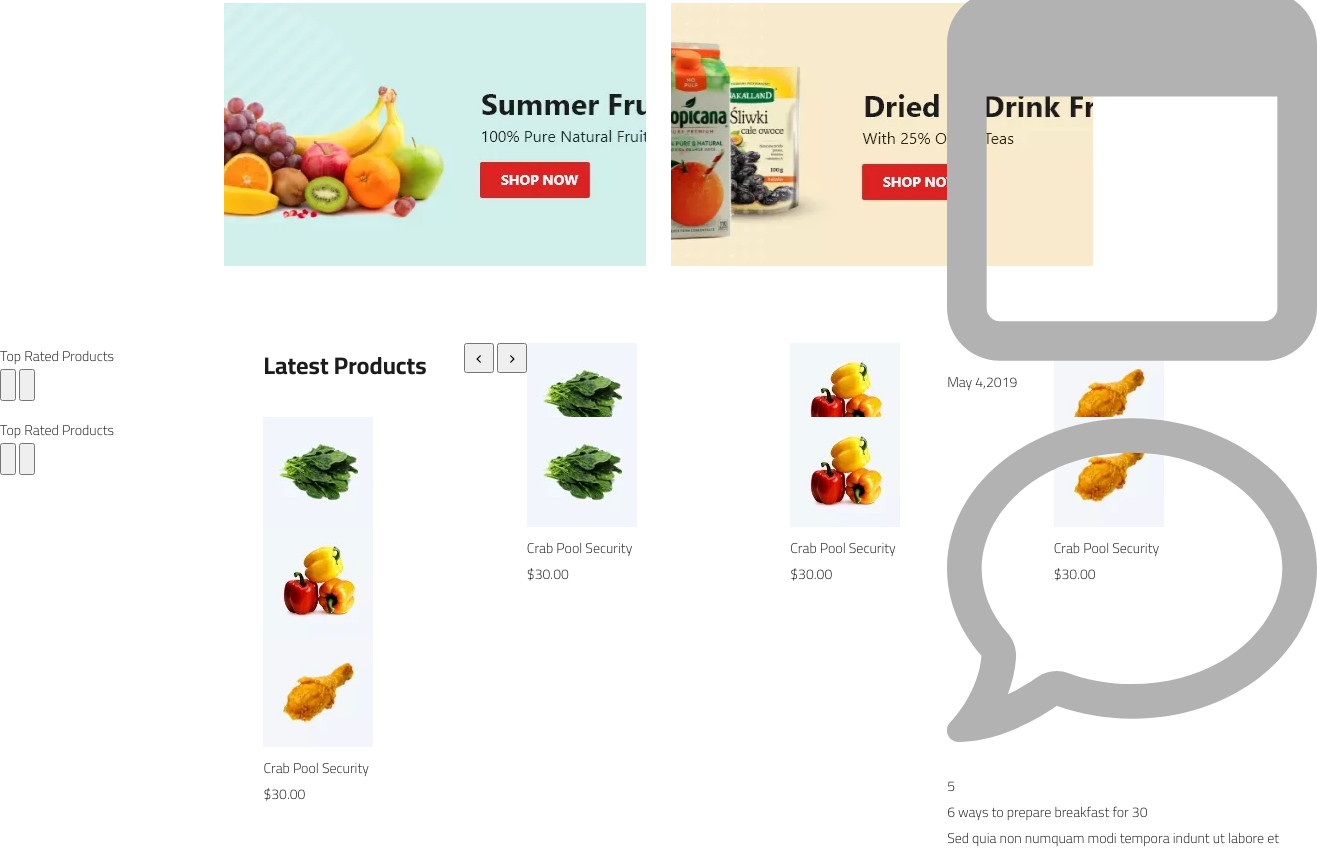
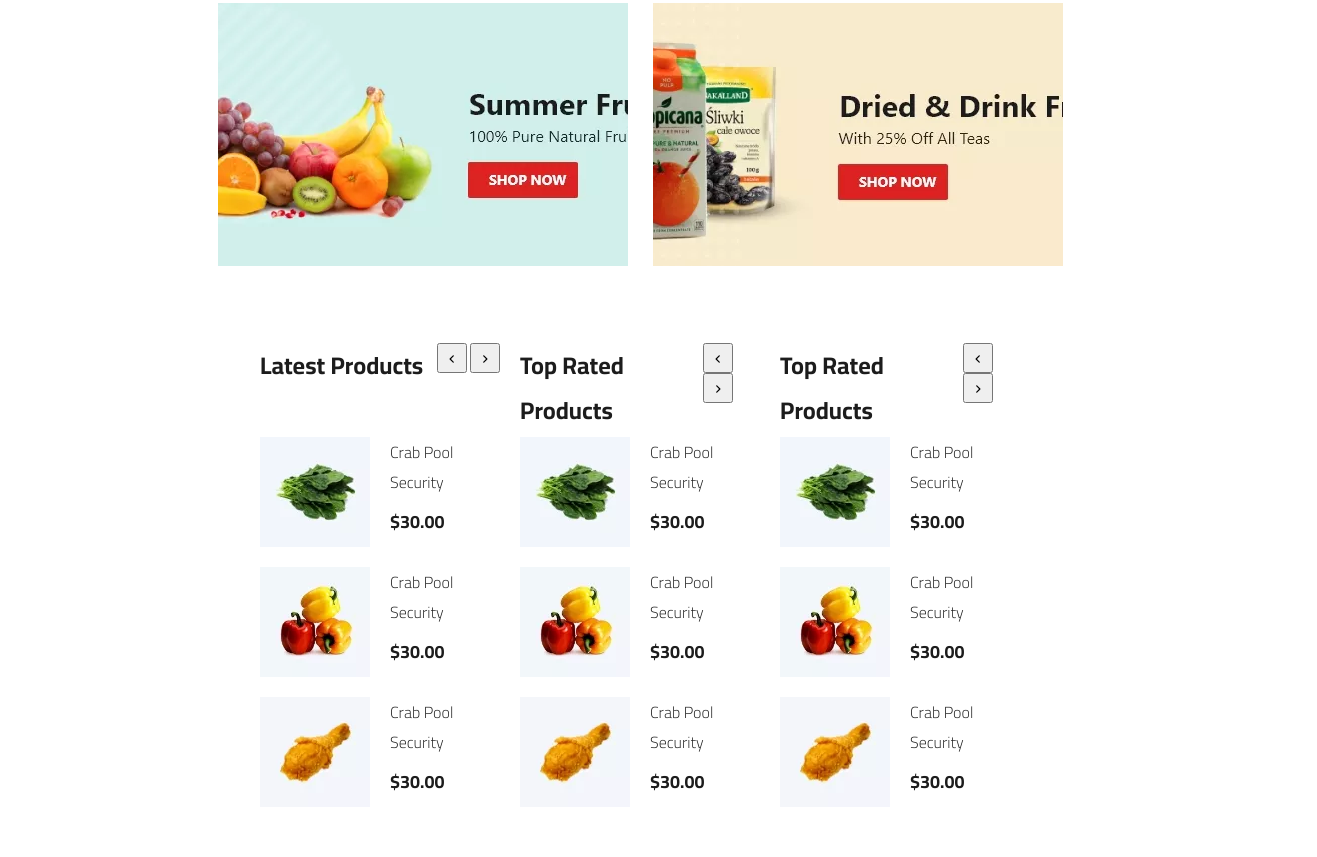
Before and after one commit to errequatro/Atividades---Cotemig-02, a plain HTML site: page index.html in a window 1280 px wide. Shown: the part 1943-2800 px from the top of the page, 1317 px wide, since content can reach past the window. Drawn offline with Linux system fonts and the light colour scheme.

Commit message:
Update style.css

```diff
--- a/style.css
+++ b/style.css
@@ -7,7 +7,7 @@
     font-size: 14PX;
 }
 
-header{
+header {
     background-color: #f5f5f5;
     height: 45px;
     display: flex;
@@ -16,7 +16,7 @@ header{
     padding: 0 17%;
 }
 
-H5{
+H5 {
     font-size: 18px;
     color: #1c1c1c;
     font-weight: 700;
@@ -26,127 +26,127 @@ H5{
     background: #ffffff;
 }
 
-#header_top_left{
+#header_top_left {
     width: 36%;
     display: flex;
     align-items: center;
 }
 
-#header_top_left p{
+#header_top_left p {
     margin: 15px;
 }
 
-#mail-icon{
+#mail-icon {
     height: 14px;
     width: 14px;
 }
 
 
-#header_top_right{
+#header_top_right {
     width: 30%;
     display: flex;
     justify-content: space-evenly;
     align-items: center;
 }
 
-#facebook-icon{
+#facebook-icon {
     width: 8px;
     height: 14px;
 }
 
-#twitter-icon{
+#twitter-icon {
     width: 13px;
     height: 14px;
 }
 
-#linkedin-icon{
+#linkedin-icon {
     width: 12px;
     height: 14px;
 }
 
-#pinterest-icon{
+#pinterest-icon {
     width: 10px;
     height: 14px;
 }
 
-#arrow-english{
+#arrow-english {
     width: 14px;
     height: 14px;
 }
 
-#user-icon{
+#user-icon {
     width: 10px;
     height: 14px;
 }
 
 
-.main{
+.main {
     display: grid;
     grid-template-columns: repeat(6, 1fr);
-    grid-template-rows: 80px 80px 431px 50px 270px 80px 170px 1000px 80px 464px;
+    grid-template-rows: 80px 80px 431px 50px 270px 80px 170px 1000px 80px 464px 50px 654px 50px;
     column-gap: 25px;
 }
 
-#logo{
+#logo {
     grid-column: 2;
     display: flex;
     align-items: center;
 }
 
-#logo img{
+#logo img {
     height: 50px;
     width: 119px;
 }
 
-#nav{
+#nav {
     grid-column: 3/6;
     display: flex;
     align-items: center;
 }
 
-#nav-menu{
+#nav-menu {
     display: flex;
     width: 75%;
     align-items: center;
     justify-content: space-around;
 }
 
-#nav-menu a{
+#nav-menu a {
     font-weight: 700;
     letter-spacing: 2px;
     text-decoration: none;
 }
 
-#nav-shop{
+#nav-shop {
     display: flex;
     width: 50%;
     align-items: center;
     justify-content: end;
 }
 
-#nav-shop a{
+#nav-shop a {
     margin-right: 15px;
 }
 
-#nav-shop p{
+#nav-shop p {
     margin-left: 15px;
 }
 
-#heart-icon{
+#heart-icon {
     height: 18px;
     width: 18px;
 }
 
-#shopping-bag-icon{
+#shopping-bag-icon {
     height: 20px;
     width: 18px;
 }
 
-#nav-shop a i svg{
+#nav-shop a i svg {
     padding-top: 3px;
 }
 
-#nav-shop a span{
+#nav-shop a span {
     height: 13px;
     width: 13px;
     background: #7fad39;
@@ -160,24 +160,24 @@ H5{
     position: absolute;
 }
 
-#nav-shop-money{
+#nav-shop-money {
     color: #252525;
     font-weight: 700;
 
 }
 
-#menu{
+#menu {
     grid-column: 2;
     grid-row: 2/4;
 }
 
-#menu>div>h3{
+#menu>div>h3 {
     font-size: 18px;
     font-weight: 700;
     color: #ffffff;
 }
 
-#menu-dropdown-select{
+#menu-dropdown-select {
     display: flex;
     align-items: center;
     height: 47px;
@@ -185,7 +185,7 @@ H5{
     position: relative;
 }
 
-#menu-dropdown-select>input{
+#menu-dropdown-select>input {
     position: absolute;
     left: 10%;
     width: 100%;
@@ -193,36 +193,36 @@ H5{
     opacity: 100;
 }
 
-#menu-dropdown{
+#menu-dropdown {
     border: #6f6f6f;
 }
 
-#menu-dropdown>ul>li{
+#menu-dropdown>ul>li {
     font-size: 16px;
     color: black;
     line-height: 39px;
     display: block;
 }
 
-#bars-icon{
+#bars-icon {
     width: 13px;
     height: 16px;
     margin-right: 10px;
     margin-left: 40px;
 }
 
-#arrow-icon{
+#arrow-icon {
     height: 18px;
     width: 27px;
     margin-left: 20px;
 }
 
-#busca{
+#busca {
     grid-row: 2;
     grid-column: 3/6;
 }
 
-#banner{
+#banner {
     grid-row: 3;
     grid-column: 3/6;
     background-image: url(img/banner.jpg);
@@ -230,14 +230,14 @@ H5{
     align-items: center;
 }
 
-#banner-text{
+#banner-text {
     border: none;
     height: 250px;
     width: 355px;
     padding-left: 75px;
 }
 
-#banner>div>span{
+#banner>div>span {
     font-size: 14px;
     text-transform: uppercase;
     font-weight: 700;
@@ -245,7 +245,7 @@ H5{
     color: #7fad39;
 }
 
-#banner>div>h2{
+#banner>div>h2 {
     font-size: 46px;
     color: #252525;
     line-height: 52px;
@@ -253,7 +253,7 @@ H5{
     margin: 10px 0;
 }
 
-#banner>div>p{
+#banner>div>p {
     font-size: 16px;
     font-family: "Cairo", sans-serif;
     color: #6f6f6f;
@@ -262,7 +262,7 @@ H5{
     margin: 0 0 17px 0;
 }
 
-#banner>div>button{
+#banner>div>button {
     font-size: 14px;
     padding: 10px 28px 10px;
     color: #ffffff;
@@ -273,7 +273,7 @@ H5{
     border: none;
 }
 
-#prod01{
+#prod01 {
     grid-row: 5;
     grid-column: 2;
     background-image: url(img/cat-1.jpg);
@@ -282,12 +282,12 @@ H5{
     justify-content: center;
 }
 
-#prod01>h5{
+#prod01>h5 {
     width: 200px;
     text-align: center;
 }
 
-#prod02{
+#prod02 {
     grid-row: 5;
     grid-column: 3;
     background-image: url(img/cat-2.jpg);
@@ -296,12 +296,12 @@ H5{
     justify-content: center;
 }
 
-#prod02>h5{
+#prod02>h5 {
     width: 200px;
     text-align: center;
 }
 
-#prod03{
+#prod03 {
     grid-row: 5;
     grid-column: 4;
     background-image: url(img/cat-3.jpg);
@@ -310,12 +310,12 @@ H5{
     justify-content: center;
 }
 
-#prod03>h5{
+#prod03>h5 {
     width: 200px;
     text-align: center;
 }
 
-#prod04{
+#prod04 {
     grid-row: 5;
     grid-column: 5;
     background-image: url(img/cat-4.jpg);
@@ -324,12 +324,12 @@ H5{
     justify-content: center;
 }
 
-#prod04>h5{
+#prod04>h5 {
     width: 200px;
     text-align: center;
 }
 
-#product-top{
+#product-top {
     grid-row: 7;
     grid-column: 2/6;
     display: flex;
@@ -338,34 +338,34 @@ H5{
     flex-direction: column;
 }
 
-#product-top>h2{
+#product-top>h2 {
     font-weight: 700;
     font-size: 36px;
 }
 
-#green-line{
+#green-line {
     width: 80px;
     height: 4px;
     background-color: #7fad39;
-    margin-bottom: 45px;
+    margin-bottom: 40px;
 }
 
-#product-selection{
+#product-selection {
     display: flex;
     width: 35%;
     justify-content: space-between
 }
 
-#product-selection>a{
+#product-selection>a {
     font-size: 18px;
     text-decoration: none;
 }
 
-#product-selection-select{
+#product-selection-select {
     font-weight: 500;
 }
 
-#products-value{
+#products-value {
     grid-row: 8;
     grid-column: 1/7;
     column-gap: 25px;
@@ -374,14 +374,14 @@ H5{
     grid-template-rows: 270px 80px 270px 80px 40px 263px;
 }
 
-#product01{
+#product01 {
     grid-row: 1;
     grid-column: 2;
     background-image: url(img/feature-1.jpg);
     background-position: center 0;
 }
 
-#price-prod01{
+#price-prod01 {
     grid-row: 2;
     grid-column: 2;
     display: flex;
@@ -389,25 +389,25 @@ H5{
     align-items: center;
 }
 
-#price-prod01 a{
+#price-prod01 a {
     text-decoration: none;
     font-size: 16px;
 }
 
-#price-prod01 h3{
+#price-prod01 h3 {
     color: #252525;
     font-weight: 700;
     font-size: 18px;
 }
 
-#product02{
+#product02 {
     grid-row: 1;
     grid-column: 3;
     background-image: url(img/feature-2.jpg);
     background-position: center 0;
 }
 
-#price-prod02{
+#price-prod02 {
     grid-row: 2;
     grid-column: 3;
     display: flex;
@@ -415,25 +415,25 @@ H5{
     align-items: center;
 }
 
-#price-prod02 a{
+#price-prod02 a {
     text-decoration: none;
     font-size: 16px;
 }
 
-#price-prod02 h3{
+#price-prod02 h3 {
     color: #252525;
     font-weight: 700;
     font-size: 18px;
 }
 
-#product03{
+#product03 {
     grid-row: 1;
     grid-column: 4;
     background-image: url(img/feature-3.jpg);
     background-position: center 0;
 }
 
-#price-prod03{
+#price-prod03 {
     grid-row: 2;
     grid-column: 4;
     display: flex;
@@ -441,25 +441,25 @@ H5{
     align-items: center;
 }
 
-#price-prod03 a{
+#price-prod03 a {
     text-decoration: none;
     font-size: 16px;
 }
 
-#price-prod03 h3{
+#price-prod03 h3 {
     color: #252525;
     font-weight: 700;
     font-size: 18px;
 }
 
-#product04{
+#product04 {
     grid-row: 1;
     grid-column: 5;
     background-image: url(img/feature-4.jpg);
     background-position: center 0;
 }
 
-#price-prod04{
+#price-prod04 {
     grid-row: 2;
     grid-column: 5;
     display: flex;
@@ -467,25 +467,25 @@ H5{
     align-items: center;
 }
 
-#price-prod04 a{
+#price-prod04 a {
     text-decoration: none;
     font-size: 16px;
 }
 
-#price-prod04 h3{
+#price-prod04 h3 {
     color: #252525;
     font-weight: 700;
     font-size: 18px;
 }
 
-#product05{
+#product05 {
     grid-row: 3;
     grid-column: 2;
     background-image: url(img/feature-5.jpg);
     background-position: center 0;
 }
 
-#price-prod05{
+#price-prod05 {
     grid-row: 4;
     grid-column: 2;
     display: flex;
@@ -493,25 +493,25 @@ H5{
     align-items: center;
 }
 
-#price-prod05 a{
+#price-prod05 a {
     text-decoration: none;
     font-size: 16px;
 }
 
-#price-prod05 h3{
+#price-prod05 h3 {
     color: #252525;
     font-weight: 700;
     font-size: 18px;
 }
 
-#product06{
+#product06 {
     grid-row: 3;
     grid-column: 3;
     background-image: url(img/feature-6.jpg);
     background-position: center 0;
 }
 
-#price-prod06{
+#price-prod06 {
     grid-row: 4;
     grid-column: 3;
     display: flex;
@@ -519,25 +519,25 @@ H5{
     align-items: center;
 }
 
-#price-prod06 a{
+#price-prod06 a {
     text-decoration: none;
     font-size: 16px;
 }
 
-#price-prod06 h3{
+#price-prod06 h3 {
     color: #252525;
     font-weight: 700;
     font-size: 18px;
 }
 
-#product07{
+#product07 {
     grid-row: 3;
     grid-column: 4;
     background-image: url(img/feature-7.jpg);
     background-position: center 0;
 }
 
-#price-prod07{
+#price-prod07 {
     grid-row: 4;
     grid-column: 4;
     display: flex;
@@ -545,25 +545,25 @@ H5{
     align-items: center;
 }
 
-#price-prod07 a{
+#price-prod07 a {
     text-decoration: none;
     font-size: 16px;
 }
 
-#price-prod07 h3{
+#price-prod07 h3 {
     color: #252525;
     font-weight: 700;
     font-size: 18px;
 }
 
-#product08{
+#product08 {
     grid-row: 3;
     grid-column: 5;
     background-image: url(img/feature-8.jpg);
     background-position: center 0;
 }
 
-#price-prod08{
+#price-prod08 {
     grid-row: 4;
     grid-column: 5;
     display: flex;
@@ -571,40 +571,42 @@ H5{
     align-items: center;
 }
 
-#price-prod08 a{
+#price-prod08 a {
     text-decoration: none;
     font-size: 16px;
 }
 
-#price-prod08 h3{
+#price-prod08 h3 {
     color: #252525;
     font-weight: 700;
     font-size: 18px;
 }
 
-#product-banner01{
+#product-banner01 {
     grid-row: 6;
     grid-column: 2/4;
     background-image: url(img/banner-1.jpg);
     background-position: center 0;
 }
 
-#product-banner02{
+#product-banner02 {
     grid-row: 6;
     grid-column: 4/6;
     background-image: url(img/banner-2.jpg);
     background-position: center 0;
 }
 
-#latest-products{
+#latest-products {
     grid-row: 10;
     grid-column: 1/7;
     display: grid;
     grid-template-columns: repeat(5, 1fr);
     grid-template-rows: 74px 110px 110px 110px;
+    row-gap: 20px;
+    column-gap: 20px;
 }
 
-#latest-products-title1{
+#latest-products-title1 {
     grid-row: 1;
     grid-column: 2;
     display: flex;
@@ -612,42 +614,350 @@ H5{
     justify-content: space-between;
 }
 
-#latest-products-title1-txt>h4{
+#latest-products-title1-txt>h4 {
     font-size: 24px;
     font-weight: 700;
 }
 
-#latest-products-title1-arrow-left{
+#latest-products-title1-arrow-left {
     width: 30px;
     height: 30px;
 }
 
-#latest-products-title1-arrow-left>svg{
+#latest-products-title1-arrow-left>svg {
     width: 10px;
     height: 10px;
 }
 
-#latest-products-title1-arrow-right{
+#latest-products-title1-arrow-right {
     width: 30px;
     height: 30px;
 }
 
-#latest-products-title1-arrow-right>svg{
+#latest-products-title1-arrow-right>svg {
     width: 10px;
     height: 10px;
 }
 
-#latest-products-column1-a{
+#latest-products-column1-a {
+    grid-row: 2;
+    grid-column: 2;
+    display: flex;
+}
+
+#latest-products-column1-a>div>h6 {
+    padding-left: 20px;
+    font-size: 16px;
+    margin-bottom: 8px;
+}
+
+#latest-products-column1-a>div>span {
+    padding-left: 20px;
+    font-size: 18px;
+    font-weight: 700;
+}
+
+#latest-products-column1-b {
+    grid-row: 3;
+    grid-column: 2;
+    display: flex;
+}
+
+#latest-products-column1-b>div>h6 {
+    padding-left: 20px;
+    font-size: 16px;
+    margin-bottom: 8px;
+}
+
+#latest-products-column1-b>div>span {
+    padding-left: 20px;
+    font-size: 18px;
+    font-weight: 700;
+}
+
+#latest-products-column1-c {
+    grid-row: 4;
+    grid-column: 2;
+    display: flex;
+}
+
+#latest-products-column1-c>div>h6 {
+    padding-left: 20px;
+    font-size: 16px;
+    margin-bottom: 8px;
+}
+
+#latest-products-column1-c>div>span {
+    padding-left: 20px;
+    font-size: 18px;
+    font-weight: 700;
+}
+
+#latest-products-title2 {
+    grid-row: 1;
+    grid-column: 3;
+    display: flex;
+    align-items: start;
+    justify-content: space-between;
+}
+
+#latest-products-title2-txt>h4 {
+    font-size: 24px;
+    font-weight: 700;
+}
+
+#latest-products-title2-arrow-left {
+    width: 30px;
+    height: 30px;
+}
+
+#latest-products-title2-arrow-left>svg {
+    width: 10px;
+    height: 10px;
+}
+
+#latest-products-title2-arrow-right {
+    width: 30px;
+    height: 30px;
+}
+
+#latest-products-title2-arrow-right>svg {
+    width: 10px;
+    height: 10px;
+}
+
+#latest-products-column2-a {
+    grid-row: 2;
+    grid-column: 3;
+    display: flex;
+}
+
+#latest-products-column2-a>div>h6 {
+    padding-left: 20px;
+    font-size: 16px;
+    margin-bottom: 8px;
+}
+
+#latest-products-column2-a>div>span {
+    padding-left: 20px;
+    font-size: 18px;
+    font-weight: 700;
+}
+
+#latest-products-column2-b {
+    grid-row: 3;
+    grid-column: 3;
+    display: flex;
+}
+
+#latest-products-column2-b>div>h6 {
+    padding-left: 20px;
+    font-size: 16px;
+    margin-bottom: 8px;
+}
+
+#latest-products-column2-b>div>span {
+    padding-left: 20px;
+    font-size: 18px;
+    font-weight: 700;
+}
+
+#latest-products-column2-c {
+    grid-row: 4;
+    grid-column: 3;
+    display: flex;
+}
+
+#latest-products-column2-c>div>h6 {
+    padding-left: 20px;
+    font-size: 16px;
+    margin-bottom: 8px;
+}
+
+#latest-products-column2-c>div>span {
+    padding-left: 20px;
+    font-size: 18px;
+    font-weight: 700;
+}
+
+#latest-products-title3 {
+    grid-row: 1;
+    grid-column: 4;
+    display: flex;
+    align-items: start;
+    justify-content: space-between;
+}
+
+#latest-products-title3-txt>h4 {
+    font-size: 24px;
+    font-weight: 700;
+}
+
+#latest-products-title3-arrow-left {
+    width: 30px;
+    height: 30px;
+}
+
+#latest-products-title3-arrow-left>svg {
+    width: 10px;
+    height: 10px;
+}
+
+#latest-products-title3-arrow-right {
+    width: 30px;
+    height: 30px;
+}
+
+#latest-products-title3-arrow-right>svg {
+    width: 10px;
+    height: 10px;
+}
+
+#latest-products-column3-a {
+    grid-row: 2;
+    grid-column: 4;
+    display: flex;
+}
+
+#latest-products-column3-a>div>h6 {
+    padding-left: 20px;
+    font-size: 16px;
+    margin-bottom: 8px;
+}
+
+#latest-products-column3-a>div>span {
+    padding-left: 20px;
+    font-size: 18px;
+    font-weight: 700;
+}
+
+#latest-products-column3-b {
+    grid-row: 3;
+    grid-column: 4;
+    display: flex;
+}
+
+#latest-products-column3-b>div>h6 {
+    padding-left: 20px;
+    font-size: 16px;
+    margin-bottom: 8px;
+}
+
+#latest-products-column3-b>div>span {
+    padding-left: 20px;
+    font-size: 18px;
+    font-weight: 700;
+}
+
+#latest-products-column3-c {
+    grid-row: 4;
+    grid-column: 4;
+    display: flex;
+}
+
+#latest-products-column3-c>div>h6 {
+    padding-left: 20px;
+    font-size: 16px;
+    margin-bottom: 8px;
+}
+
+#latest-products-column3-c>div>span {
+    padding-left: 20px;
+    font-size: 18px;
+    font-weight: 700;
+}
+
+#blog{
+    grid-row: 12;
+    grid-column: 1/7;
+    display: grid;
+    row-gap: 25px;
+    column-gap: 25px;
+    grid-template-columns: repeat(5, 1fr);
+    grid-template-rows: 113px 259px 127px;
+}
+
+#blog-top{
+    grid-row: 1;
+    grid-column: 2/5;
+    display: flex;
+    justify-content: start;
+    align-items: center;
+    flex-direction: column;
+}
+
+#blog-top>h2{
+    font-weight: 700;
+    font-size: 36px;
+}
+
+#blog-img1{
     grid-row: 2;
     grid-column: 2;
 }
 
-#latest-products-column1-b{
+#blog-img2{
+    grid-row: 2;
+    grid-column: 3;
+}
+
+#blog-img3{
+    grid-row: 2;
+    grid-column: 4;
+}
+
+#calendar-icon{
+    height: 14.5px;
+    width: 16px;
+}
+
+#comment-icon{
+    height: 16px;
+    width: 16px;
+    margin-left: 10px;
+}
+
+#blog-img-description1{
     grid-row: 3;
     grid-column: 2;
 }
 
-#latest-products-column1-c{
-    grid-row: 4;
-    grid-column: 2;
+#blog-img-description1>h3{
+    font-size: 20px;
+    font-weight: 700;
+    text-decoration: none;
 }
+
+#blog-img-description1>p{
+    font-size: 16px;
+}
+
+#blog-img-description2{
+    grid-row: 3;
+    grid-column: 3;
+}
+
+#blog-img-description2>h3{
+    font-size: 20px;
+    font-weight: 700;
+    text-decoration: none;
+}
+
+#blog-img-description2>p{
+    font-size: 16px;
+}
+
+#blog-img-description3{
+    grid-row: 3;
+    grid-column: 4;
+}
+
+#blog-img-description3>h3{
+    font-size: 20px;
+    font-weight: 700;
+    text-decoration: none;
+}
+
+#blog-img-description3>p{
+    font-size: 16px;
+}
```
